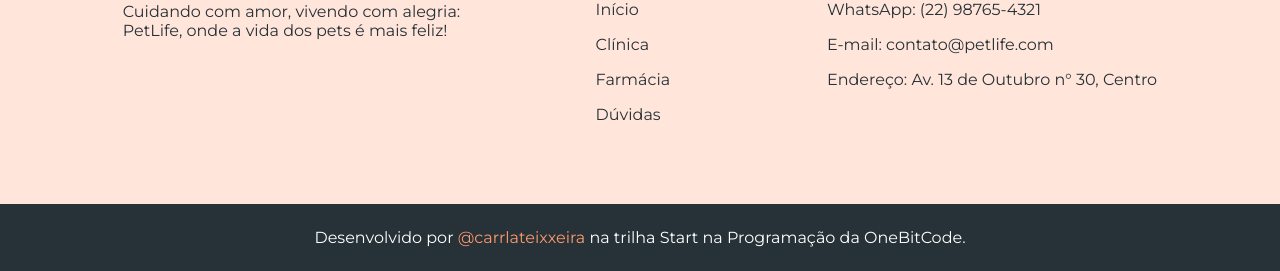
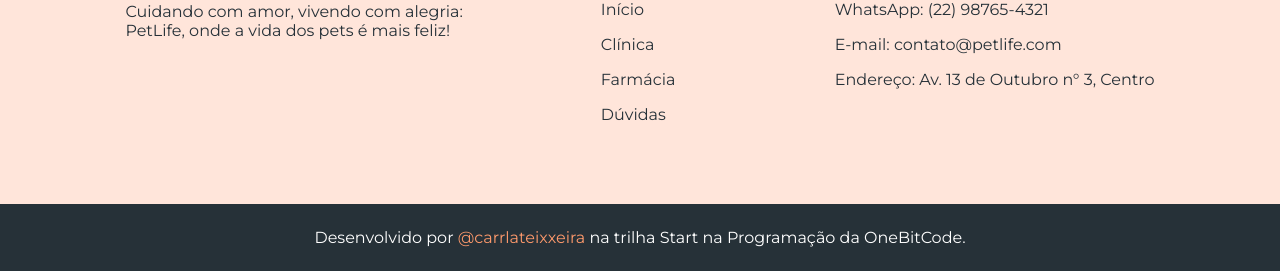
Before and after one commit to carrlateixxeira/Pet_Life, a plain HTML site: page index.html in a window 1280 px wide. Shown: the part 3197-3468 px from the top of the page. Drawn offline with Linux system fonts and the light colour scheme.

Commit message:
img alterada

```diff
--- a/index.html
+++ b/index.html
@@ -149,7 +149,7 @@
       <strong class="titulo">Encontre-nos</strong>
       <p>WhatsApp: <a href="https://wa.me/5522987654321" target="_blank">(22) 98765-4321</a></p>
       <p>E-mail: <a href="mailto:contato@petlife.com">contato@petlife.com</a> </p>
-      <p>Endereço: Av. 13 de Outubro n° 30, Centro</p>
+      <p>Endereço: Av. 13 de Outubro n° 3, Centro</p>
     </div>
   </footer>
 
```
